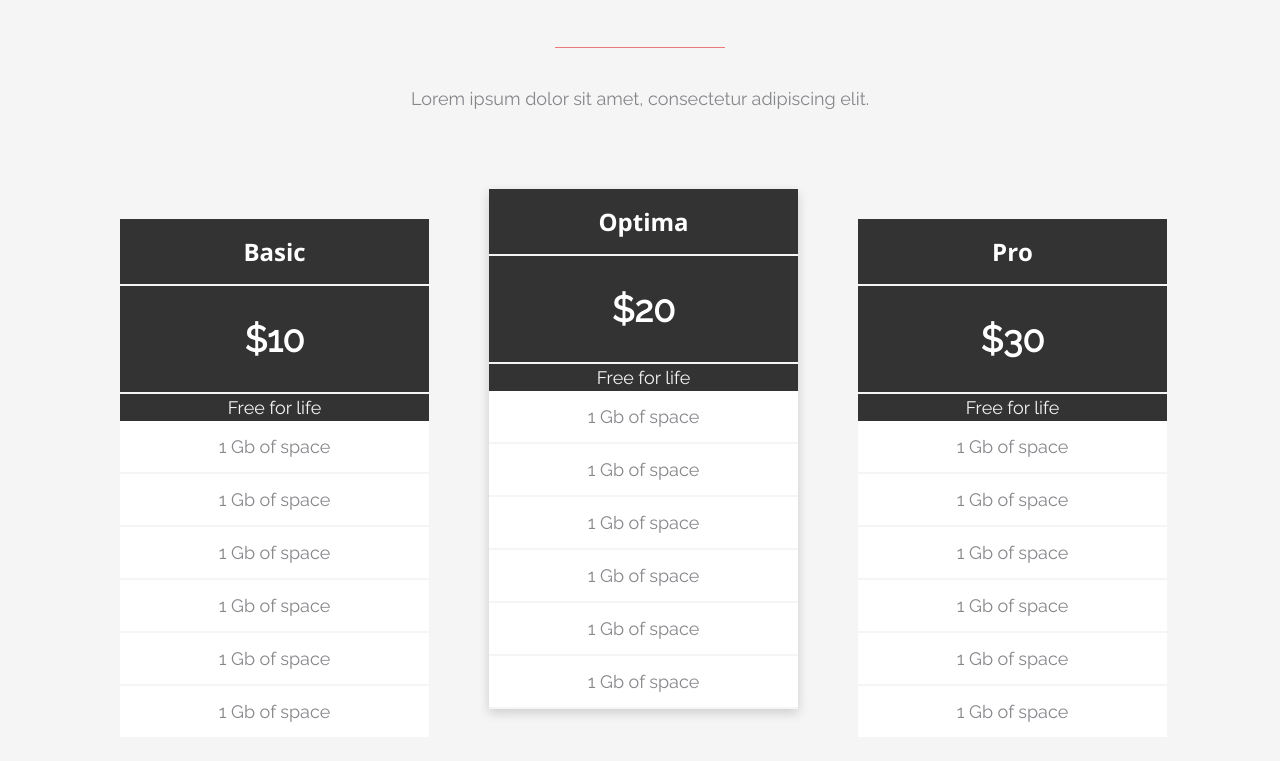
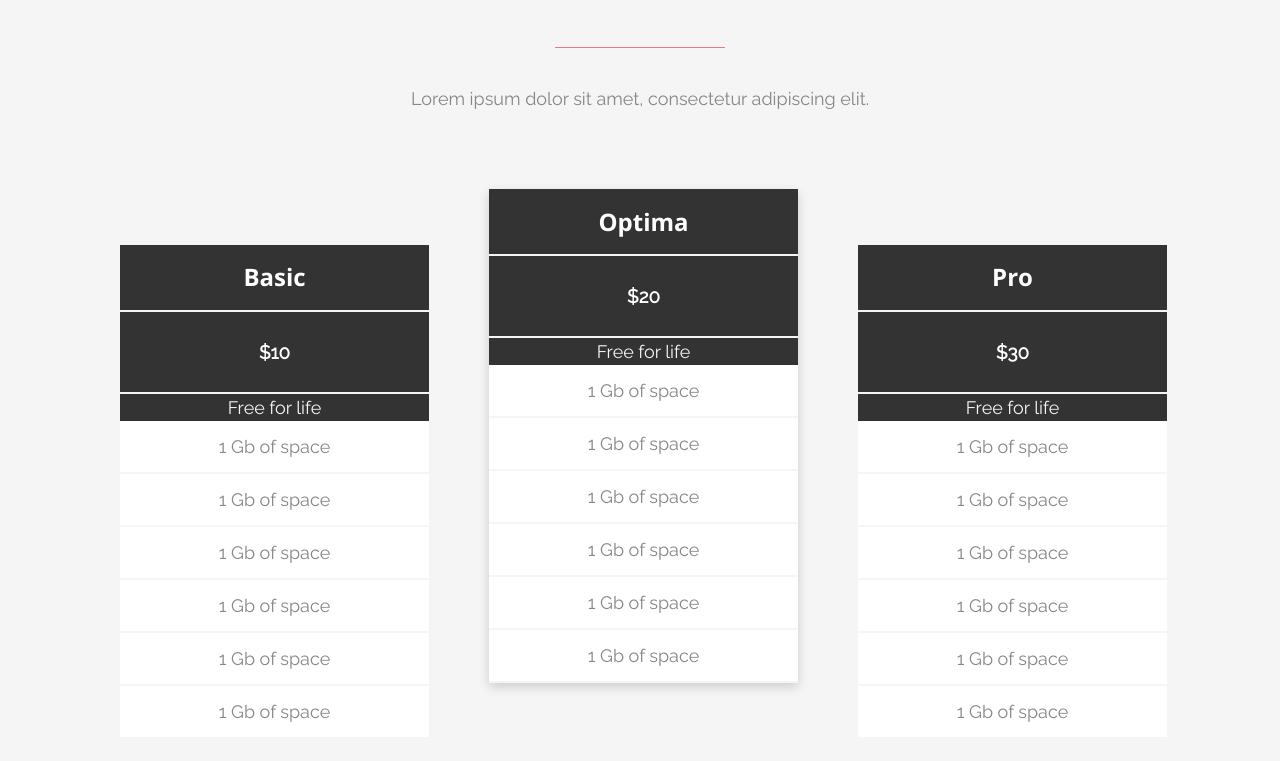
Before and after one commit to TizhovkaNastya/AXIT, a plain HTML site: page index.html in a window 1280 px wide. Shown: the part 1493-2254 px from the top of the page. Drawn offline with nearby package versions, Linux system fonts and the light colour scheme.

Commit message:
Update pricing.css

```diff
--- a/src/styles/pricing.css
+++ b/src/styles/pricing.css
@@ -3,7 +3,6 @@
 }
 .section__block{
    display: flex;
-   /* align-self: flex-end; */
    min-height: 600px;
    margin: 80px 10px;
    padding: 0px 8px 50px 10px;
@@ -19,21 +18,12 @@
     align-self: flex-end;
 }
 .section__tariff {
-    /* align-items: flex-start; */
     margin: 0 30px;
     background-color: #FFFFFF;
-    /* align-items: center; */
-    /* text-align: center; */
-    /* max-height: 510px; */
 }
 .section-tariff__rate {
-    /* width: 309px;
-    height: 60px; */
     font-family: 'Open Sans';
-    /* font-weight: 700; */
     font-size: 24px;
-    /* line-height: 33px; */
-    /* align-items: center; */
     text-align: center;
     color:#FFFFFF;
     background: #333333;
@@ -43,13 +33,7 @@
     padding: 14.5px 10px;
 }
 .section-tariff__price {
-    /* height: 100px; */
-    /* width: 309px; */
     font-family: 'Raleway';
-    /* font-weight: 700; */
-    font-size: 36px;
-    /* line-height: 42px; */
-    /* align-items: center; */
     text-align: center;
     color:#FFFFFF;
     background: #333333;
@@ -57,13 +41,10 @@
 }
 
 .section-tariff__information {
-    /* height: 50px; */
     width: 309px;
     font-family: 'Raleway';
     font-weight: 400;
     font-size: 18px;
-    /* line-height: 21px; */
-    /* align-items: center; */
     text-align: center;
     color:#F5F5F5;
     background: #333333;
@@ -71,7 +52,6 @@
     border-top-style: solid ;
     border-width: 2px;
     border-color: #F5F5F5;
-    /* padding: 13px 10px; */
 }
 .section__space {
     font-family: 'Raleway';
```
